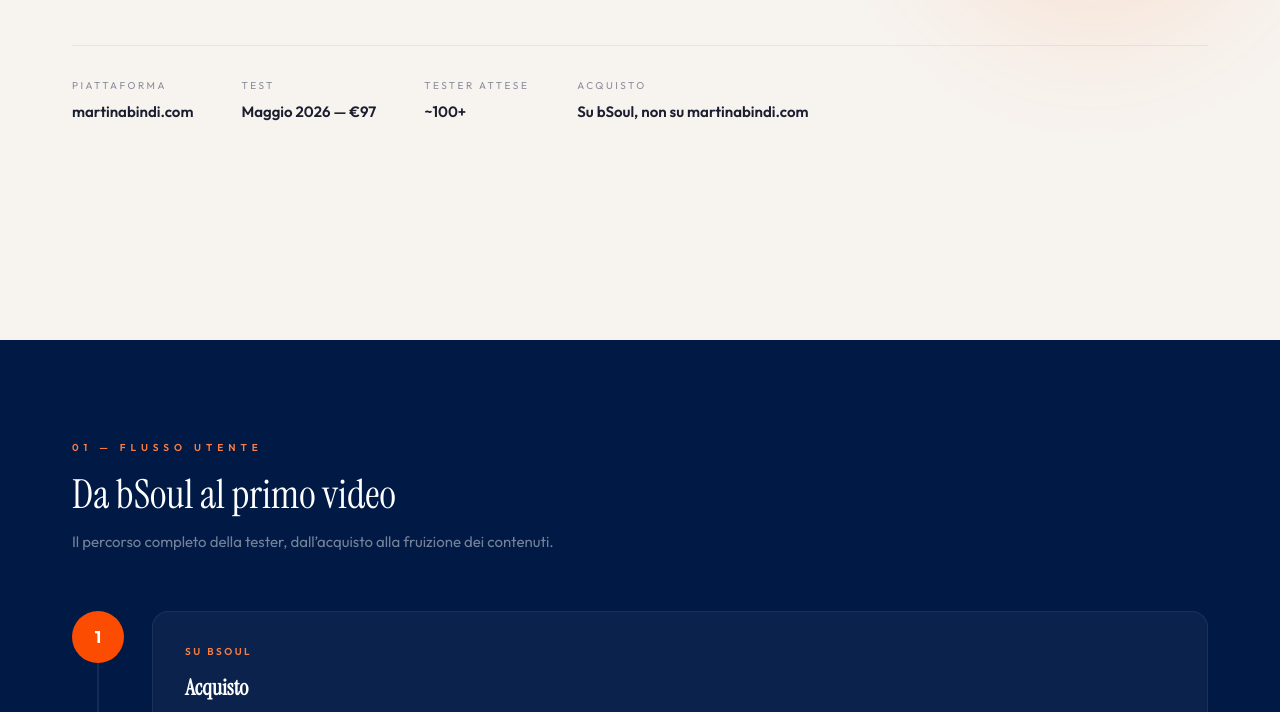
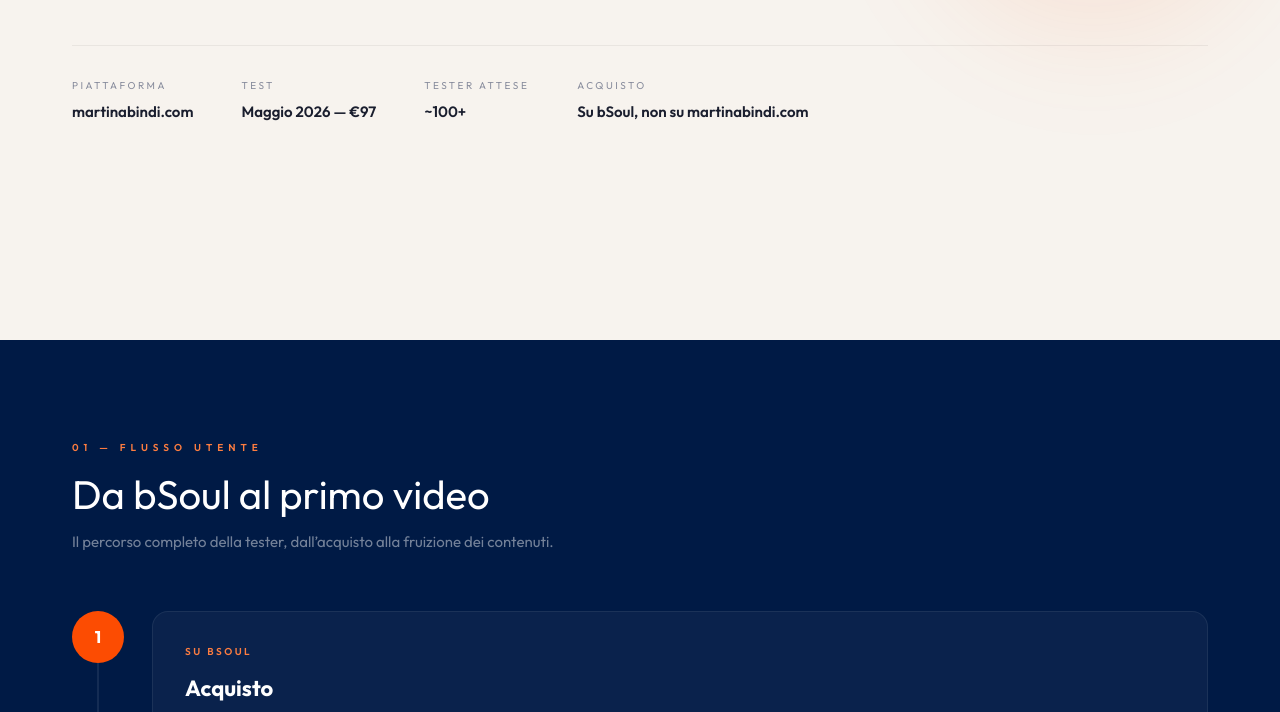
Before and after one commit to niccolobsoul/mpas-brief-tecnico, a plain HTML site: page index.html in a window 1280 px wide. Shown: the part 460-1172 px from the top of the page. Drawn offline with Linux system fonts and the light colour scheme.

Commit message:
fix: font Outfit coerente col brand MPAS

```diff
--- a/index.html
+++ b/index.html
@@ -4,7 +4,7 @@
 <meta charset="UTF-8">
 <meta name="viewport" content="width=device-width, initial-scale=1.0">
 <title>Brief Tecnico Piattaforma — Test Maggio 2026</title>
-<link href="https://fonts.googleapis.com/css2?family=Outfit:wght@300;400;500;600;700;800&family=Instrument+Serif:ital@0;1&display=swap" rel="stylesheet">
+<link href="https://fonts.googleapis.com/css2?family=Outfit:wght@300;400;500;600;700;800&display=swap" rel="stylesheet">
 <style>
   :root {
     --orange: #fc4c02;
@@ -28,8 +28,8 @@
     --red: #c0392b;
     --red-glow: rgba(192, 57, 43, 0.08);
 
-    --font-display: 'Instrument Serif', serif;
-    --font-body: 'Outfit', sans-serif;
+    --font-display: 'Nexa', 'Outfit', sans-serif;
+    --font-body: 'Nexa', 'Outfit', sans-serif;
   }
 
   * { margin: 0; padding: 0; box-sizing: border-box; }
```
